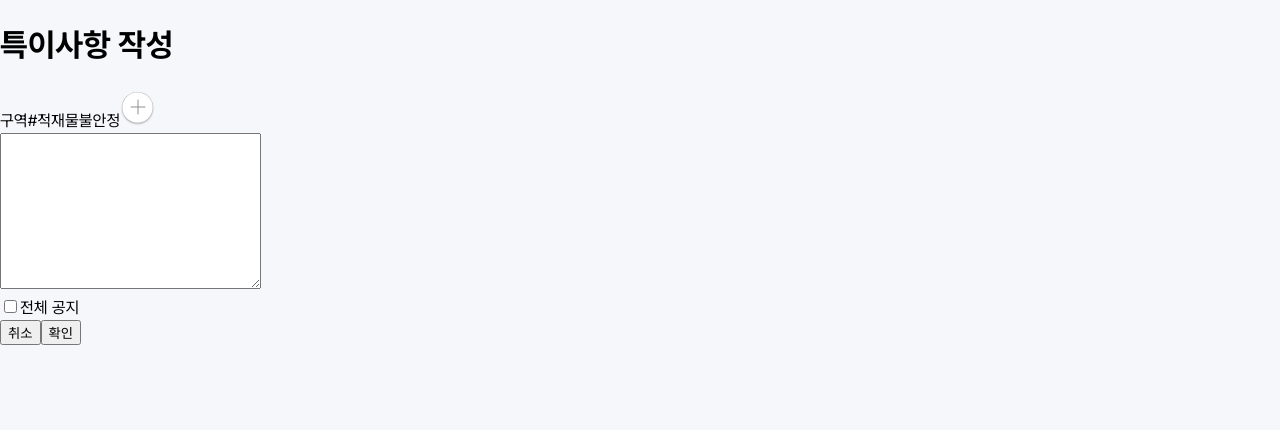
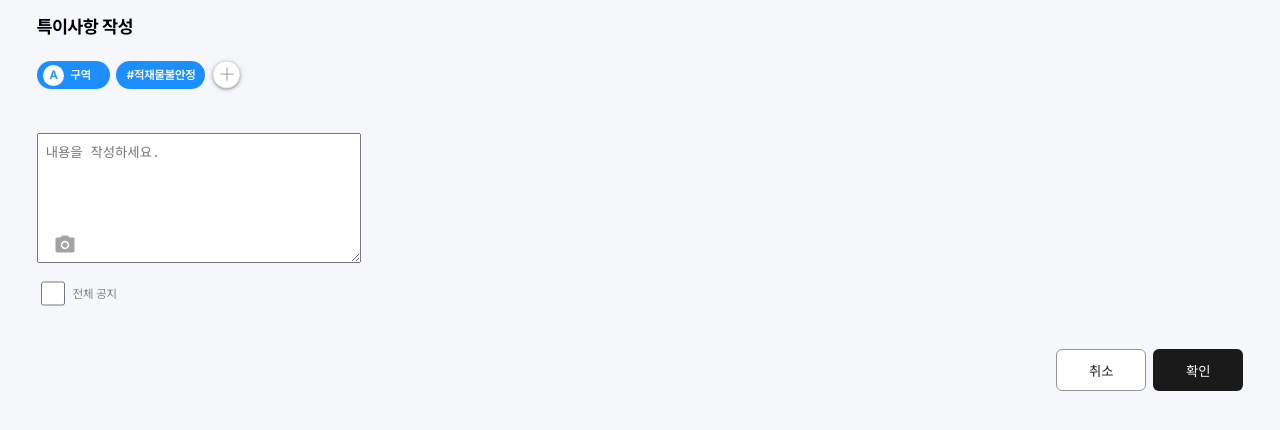
Before and after one commit to 2025-rootimpact-hackathon-Team2/anjeonhaejo-fe, a React (Vite) app: page /user in a window 1280 px wide. Shown: the top 430 px of the page. Built offline with nearby package versions, Linux system fonts and the light colour scheme.

Commit message:
publish: 사용자 리포트 스타일 추가
사용자 리포트 스타일 추가

```diff
--- a/src/pages/user/UserReportView.jsx
+++ b/src/pages/user/UserReportView.jsx
@@ -1,4 +1,4 @@
-import React, { useState } from 'react';
+import React, { useRef, useState } from 'react';
 import { motion } from 'framer-motion';
 import styles from './UserReportView.module.css';
 
@@ -22,25 +22,45 @@ export default function UserReportView() {
     '즉시조치필요',
     '점검필요',
   ]);
+  const fileInputRef = useRef(null);
 
   return (
-    <div>
+    <div className={styles.container}>
       <h1>특이사항 작성</h1>
-      <div>
-        <span>구역</span>
-        <span>#적재물불안정</span>
+      <div className={styles.p_sectionList}>
+        <p className={`${styles.p_section} ${styles.active}`}>
+          <span>A</span>구역
+        </p>
+        <p className={`${styles.p_tagText} ${styles.active}`}>#적재물불안정</p>
         <img
           onClick={() => setIsOpen(true)}
           src="/asset/images/user/plus.png"
           alt="plus"
+          className={styles.plus}
         />
       </div>
-      <textarea name="" id="" cols="30" rows="10"></textarea>
-      <div>
+      <div className={styles.textAreaBox}>
+        <textarea
+          name=""
+          id=""
+          placeholder="내용을 작성하세요."
+          cols="30"
+          rows="10"
+        ></textarea>
+        <button type="button" onClick={() => fileInputRef.current.click()}>
+          <img src="/asset/images/user/camera.png" alt="" />
+          <input
+            ref={fileInputRef}
+            type="file"
+            accept="image/*;capture=camera"
+          />
+        </button>
+      </div>
+      <div className={styles.noticeBox}>
         <input type="checkbox" />
         <span>전체 공지</span>
       </div>
-      <div>
+      <div className={styles.btnBox}>
         <button>취소</button>
         <button>확인</button>
       </div>
--- a/src/pages/user/UserReportView.module.css
+++ b/src/pages/user/UserReportView.module.css
@@ -4,6 +4,95 @@ li {
 
 ul {
   padding: 0;
+}
+
+button {
+  border: none;
+  background: none;
+}
+
+input[type='file'] {
+  display: none;
+}
+
+.container {
+  margin: 0 2.3rem;
+}
+
+h1 {
+  color: #000;
+  font-family: Pretendard;
+  font-size: 1.125rem;
+  font-style: normal;
+  font-weight: 700;
+  line-height: normal;
+  letter-spacing: -0.01125rem;
+
+  margin-top: 1rem;
+}
+
+.plus {
+  width: 1.9375rem;
+  height: 1.9375rem;
+  flex-shrink: 0;
+
+  fill: #fff;
+  stroke-width: 0.3px;
+  stroke: #939393;
+  filter: drop-shadow(0px 1px 1.9px rgba(0, 0, 0, 0.25));
+}
+
+.noticeBox {
+  display: flex;
+  align-items: center;
+  margin: 0.5rem 0;
+}
+
+.noticeBox input {
+  width: 1.5rem;
+  height: 1.5625rem;
+  flex-shrink: 0;
+
+  border-radius: 0.375rem;
+  border: 1px solid #aaacae;
+
+  margin-right: 0.5rem;
+}
+
+.noticeBox span {
+  color: #818181;
+  font-family: Pretendard;
+  font-size: 0.75rem;
+  font-style: normal;
+  font-weight: 400;
+  line-height: normal;
+  letter-spacing: -0.0075rem;
+}
+
+.btnBox {
+  display: flex;
+  gap: 0.4375rem;
+  justify-content: flex-end;
+
+  margin-top: 2.5rem;
+}
+
+.btnBox button {
+  width: 5.625rem;
+  height: 2.625rem;
+  border-radius: 0.375rem;
+  flex-shrink: 0;
+}
+
+.btnBox button:first-child {
+  border: 1px solid #959595;
+  background: #fff;
+  color: #1a1a1a;
+}
+
+.btnBox button:last-child {
+  background: #1a1a1a;
+  color: #fff;
 }
 
 .p_title {
@@ -44,7 +133,28 @@ ul {
   flex-direction: row;
   gap: 0.375rem;
 
+  align-items: center;
+
   margin-bottom: 2rem;
+}
+
+.textAreaBox {
+  position: relative;
+  display: inline-block;
+}
+
+.textAreaBox > button {
+  position: absolute;
+  left: 10px;
+  bottom: 10px;
+}
+
+textarea {
+  width: 20.25rem;
+  height: 8.125rem;
+  flex-shrink: 0;
+
+  padding: 0.5rem;
 }
 
 .p_section {
@@ -78,19 +188,19 @@ ul {
   margin: 0 0.4rem;
 }
 
-.p_section:nth-child(1) span {
+.p_section:not(.active):nth-child(1) span {
   background-color: #298a66;
 }
 
-.p_section:nth-child(2) span {
+.p_section:not(.active):nth-child(2) span {
   background-color: rgba(242, 209, 90, 0.6);
 }
 
-.p_section:nth-child(3) span {
+.p_section:not(.active):nth-child(3) span {
   background-color: rgba(38, 134, 208, 0.6);
 }
 
-.p_section:nth-child(4) span {
+.p_section:not(.active):nth-child(4) span {
   background-color: rgba(208, 38, 160, 0.6);
 }
 
@@ -121,3 +231,21 @@ ul {
   line-height: normal;
   letter-spacing: -0.0075rem;
 }
+
+.active {
+  border-radius: 1.875rem;
+  background: #1c8eff;
+
+  color: #fff;
+  font-family: Pretendard;
+  font-size: 0.75rem;
+  font-style: normal;
+  font-weight: 600;
+  line-height: normal;
+  letter-spacing: -0.0075rem;
+}
+
+.active > span {
+  background: white;
+  color: #1c8eff;
+}
```
Also changed, not shown: public/asset/images/user/camera.png (added).
